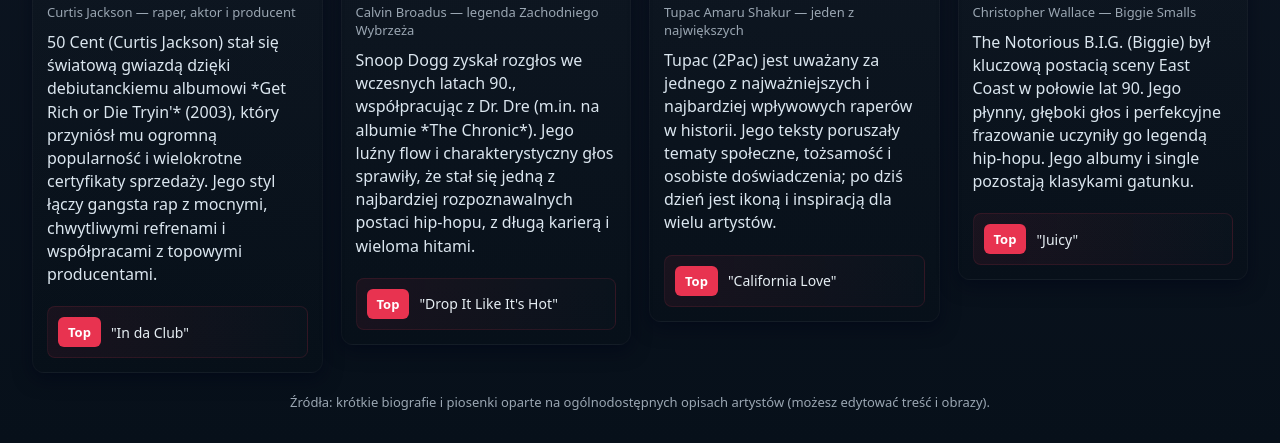
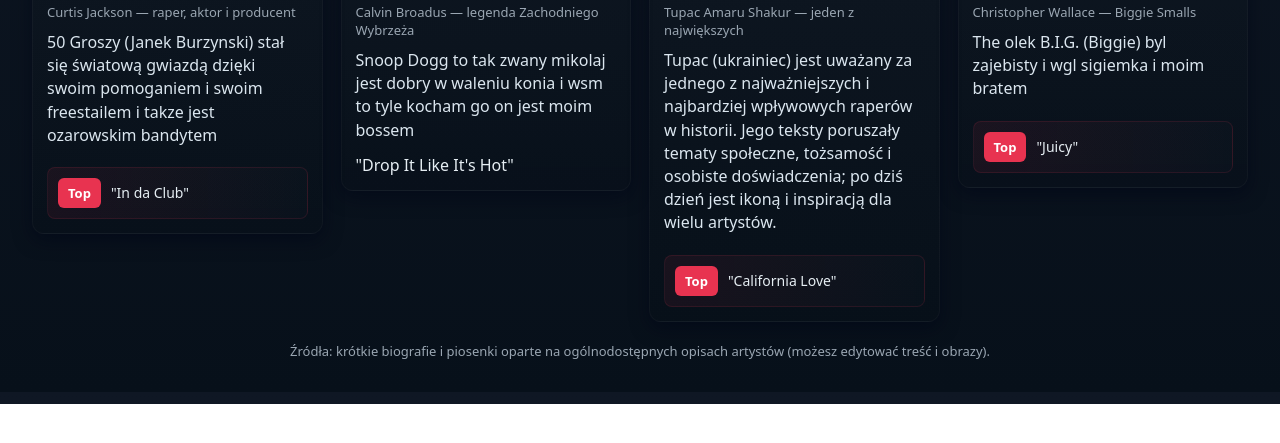
Before and after one commit to shylkowkiril-ai/raperr, a plain HTML site: page index.html in a window 1280 px wide. Shown: the part 396-839 px from the top of the page. After the commit the page ends 800 px from the top, so only its background shows below. Drawn offline with Linux system fonts and the light colour scheme.

Commit message:
Revise content for hip-hop artist profiles
Updated biographies and song titles for hip-hop icons.

```diff
--- a/index.html
+++ b/index.html
@@ -125,7 +125,7 @@
   </header>
 
   <main class="grid">
-    <!-- 50 Cent -->
+    <!-- 50 Groszy -->
     <article class="card">
       <div class="photo">
        <img src="images/50cent1.jpg" alt="50 Cent">
@@ -133,7 +133,7 @@
       <h2>50 Cent</h2>
       <div class="subtitle">Curtis Jackson — raper, aktor i producent</div>
       <p class="bio">
-        50 Cent (Curtis Jackson) stał się światową gwiazdą dzięki debiutanckiemu albumowi *Get Rich or Die Tryin'* (2003), który przyniósł mu ogromną popularność i wielokrotne certyfikaty sprzedaży. Jego styl łączy gangsta rap z mocnymi, chwytliwymi refrenami i współpracami z topowymi producentami.
+        50 Groszy (Janek Burzynski) stał się światową gwiazdą dzięki swoim pomoganiem i swoim freestailem i takze jest ozarowskim bandytem
       </p>
       <div class="song">
         <div class="tag">Top</div>
@@ -149,10 +149,7 @@
       <h2>Snoop Dogg</h2>
       <div class="subtitle">Calvin Broadus — legenda Zachodniego Wybrzeża</div>
       <p class="bio">
-        Snoop Dogg zyskał rozgłos we wczesnych latach 90., współpracując z Dr. Dre (m.in. na albumie *The Chronic*). Jego luźny flow i charakterystyczny głos sprawiły, że stał się jedną z najbardziej rozpoznawalnych postaci hip-hopu, z długą karierą i wieloma hitami.
-      </p>
-      <div class="song">
-        <div class="tag">Top</div>
+        Snoop Dogg to tak zwany mikolaj jest dobry w waleniu konia i wsm to tyle kocham go on jest moim bossem
         <div class="title">"Drop It Like It's Hot"</div>
       </div>
     </article>
@@ -165,7 +162,7 @@
       <h2>2Pac (Tupac Shakur)</h2>
       <div class="subtitle">Tupac Amaru Shakur — jeden z największych</div>
       <p class="bio">
-        Tupac (2Pac) jest uważany za jednego z najważniejszych i najbardziej wpływowych raperów w historii. Jego teksty poruszały tematy społeczne, tożsamość i osobiste doświadczenia; po dziś dzień jest ikoną i inspiracją dla wielu artystów.
+        Tupac (ukrainiec) jest uważany za jednego z najważniejszych i najbardziej wpływowych raperów w historii. Jego teksty poruszały tematy społeczne, tożsamość i osobiste doświadczenia; po dziś dzień jest ikoną i inspiracją dla wielu artystów.
       </p>
       <div class="song">
         <div class="tag">Top</div>
@@ -173,7 +170,7 @@
       </div>
     </article>
 
-    <!-- The Notorious B.I.G. -->
+    <!-- The olek B.I.G. -->
     <article class="card">
       <div class="photo">
         <img src="images/biggie1.jpg" alt="The Notorious B.I.G.">
@@ -181,8 +178,7 @@
       <h2>The Notorious B.I.G.</h2>
       <div class="subtitle">Christopher Wallace — Biggie Smalls</div>
       <p class="bio">
-        The Notorious B.I.G. (Biggie) był kluczową postacią sceny East Coast w połowie lat 90. Jego płynny, głęboki głos i perfekcyjne frazowanie uczyniły go legendą hip-hopu. Jego albumy i single pozostają klasykami gatunku.
-      </p>
+        The olek B.I.G. (Biggie) byl zajebisty i wgl sigiemka i moim bratem
       <div class="song">
         <div class="tag">Top</div>
         <div class="title">"Juicy"</div>
```
